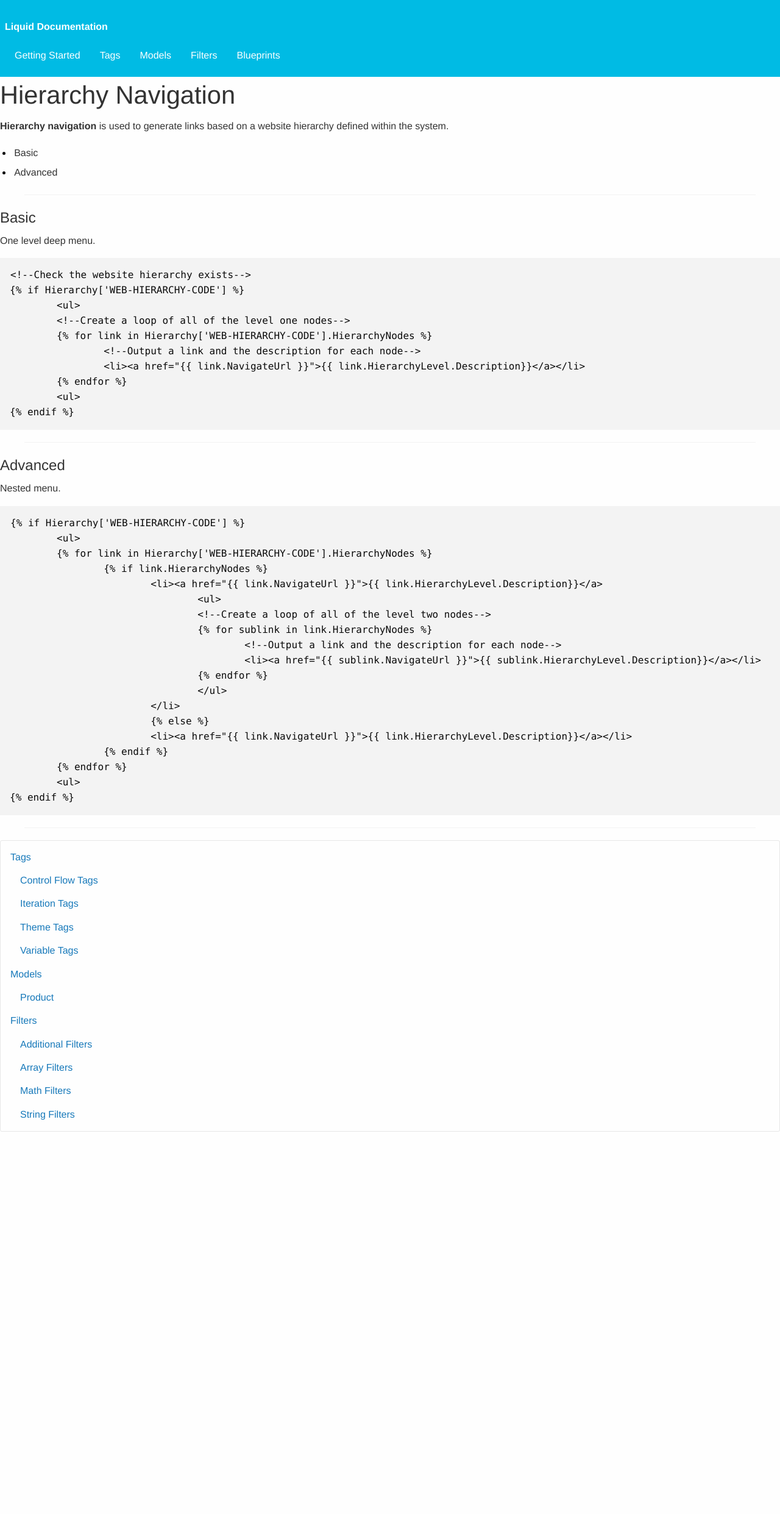
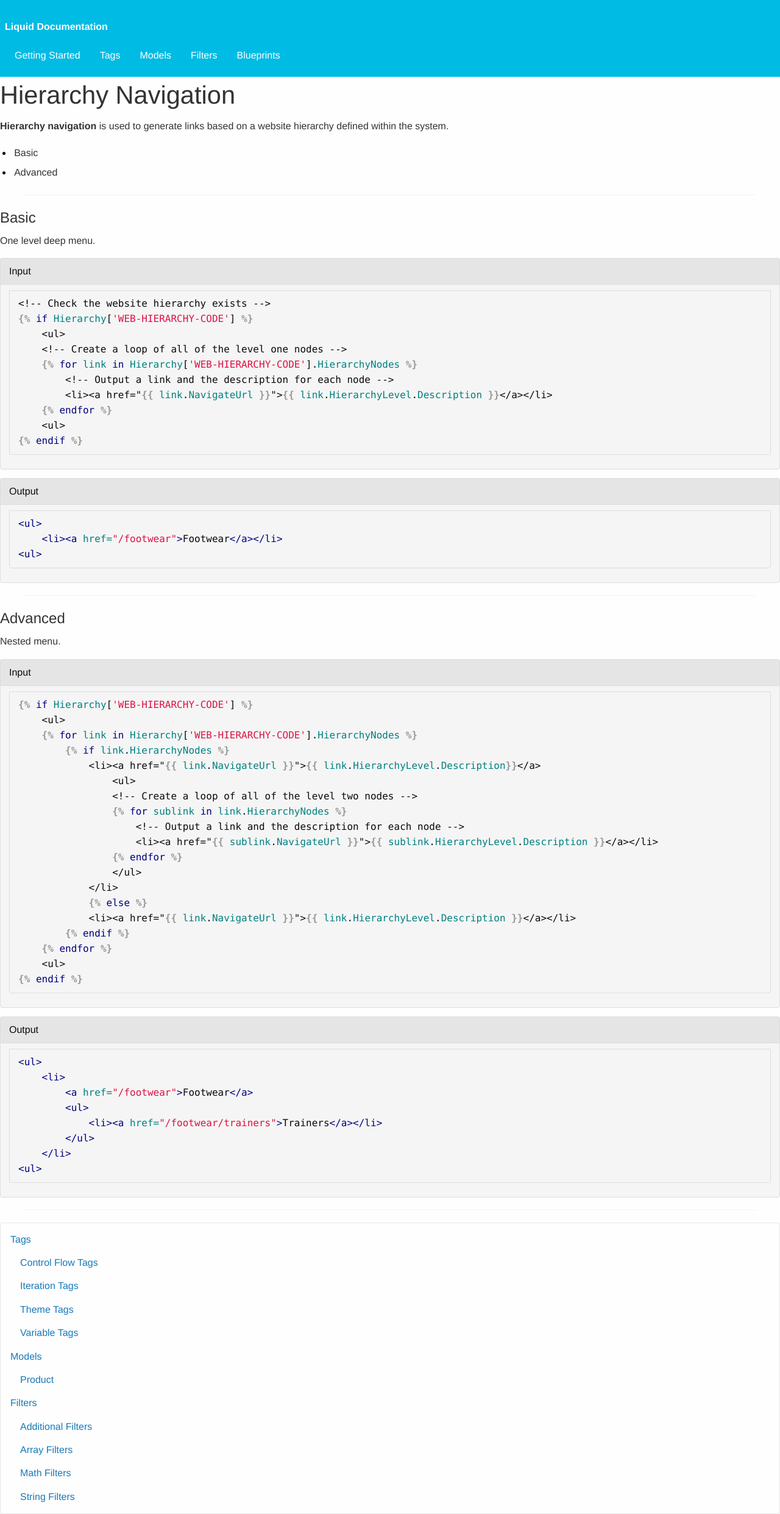
Before and after one commit to Woollins/liquid-docs, a Jekyll site: the page built from docs/_blueprints/hierarchy-navigation.md, in a window 1280 px wide. Shown: the whole page at 61% size. Built offline with Jekyll 4.4.1, drawn with Linux system fonts in a browser that asks for light colours; nearby versions of some CDN libraries; before the commit the page ends 1856 px from its top, so only the background shows below that.

Commit message:
modified highlighters and updated blueprints

````diff
--- a/docs/_blueprints/hierarchy-navigation.md
+++ b/docs/_blueprints/hierarchy-navigation.md
@@ -15,18 +15,29 @@ description: Blueprint for a typical hierarchy navigation.
 <a name="basic"></a>
 ### Basic
 One level deep menu.
+
+<div class="example-title">Input</div>
 {% raw %}
-```
-<!--Check the website hierarchy exists-->
+```liquid
+<!-- Check the website hierarchy exists -->
 {% if Hierarchy['WEB-HIERARCHY-CODE'] %}
 	<ul>
-	<!--Create a loop of all of the level one nodes-->
+	<!-- Create a loop of all of the level one nodes -->
 	{% for link in Hierarchy['WEB-HIERARCHY-CODE'].HierarchyNodes %}
-		<!--Output a link and the description for each node-->
-		<li><a href="{{ link.NavigateUrl }}">{{ link.HierarchyLevel.Description}}</a></li>
+		<!-- Output a link and the description for each node -->
+		<li><a href="{{ link.NavigateUrl }}">{{ link.HierarchyLevel.Description }}</a></li>
 	{% endfor %}
 	<ul>
 {% endif %}
+```
+{% endraw %}
+
+<div class="example-title">Output</div>
+{% raw %}
+```html
+<ul>
+	<li><a href="/footwear">Footwear</a></li>
+<ul>
 ```
 {% endraw %}
 
@@ -35,23 +46,25 @@ One level deep menu.
 <a name="advanced"></a>
 ### Advanced
 Nested menu.
+
+<div class="example-title">Input</div>
 {% raw %}
-```
+```liquid
 {% if Hierarchy['WEB-HIERARCHY-CODE'] %}
 	<ul>
 	{% for link in Hierarchy['WEB-HIERARCHY-CODE'].HierarchyNodes %}
 		{% if link.HierarchyNodes %}
 			<li><a href="{{ link.NavigateUrl }}">{{ link.HierarchyLevel.Description}}</a>
 				<ul>
-				<!--Create a loop of all of the level two nodes-->
+				<!-- Create a loop of all of the level two nodes -->
 				{% for sublink in link.HierarchyNodes %}
-					<!--Output a link and the description for each node-->
-					<li><a href="{{ sublink.NavigateUrl }}">{{ sublink.HierarchyLevel.Description}}</a></li>
+					<!-- Output a link and the description for each node -->
+					<li><a href="{{ sublink.NavigateUrl }}">{{ sublink.HierarchyLevel.Description }}</a></li>
 				{% endfor %}
 				</ul>
 			</li>
 			{% else %}
-			<li><a href="{{ link.NavigateUrl }}">{{ link.HierarchyLevel.Description}}</a></li>
+			<li><a href="{{ link.NavigateUrl }}">{{ link.HierarchyLevel.Description }}</a></li>
 		{% endif %}
 	{% endfor %}
 	<ul>
@@ -59,4 +72,18 @@ Nested menu.
 ```
 {% endraw %}
 
+<div class="example-title">Output</div>
+{% raw %}
+```html
+<ul>
+	<li>
+		<a href="/footwear">Footwear</a>
+		<ul>
+			<li><a href="/footwear/trainers">Trainers</a></li>
+		</ul>
+	</li>
+<ul>
+```
+{% endraw %}
+
 ---
--- a/docs/_config.yml
+++ b/docs/_config.yml
@@ -38,6 +38,11 @@ collections:
 
 # Build settings
 markdown: kramdown
+highlighter: rouge
+
+sass:
+  style: compressed
+
 # theme: minima
 gems:
   - jekyll-feed
--- a/docs/css/app.css
+++ /dev/null
@@ -1,113 +0,0 @@
-h1, h2, h3, h4, h5, h6, p{
-	color: #333;
-}
-
-h1{
-	font-size:2.6rem;
-}
-
-h2{
-	font-size:2rem;
-}
-
-h3{
-	font-size:1.5rem;
-}
-
-hr{
-	border-bottom:1px solid #f3f3f3;
-}
-
-code, kbd{
-	background:#f3f3f3;
-	border:1px solid #f3f3f3;
-	padding:0;
-}
-
-.highlighter-rouge{
-	margin-bottom:1rem;
-	background:#f3f3f3;
-	padding:1rem;
-}
-
-p code{
-	background:none;
-	border:none;
-}
-
-p .highlighter-rouge{
-	margin-bottom:0;
-	background:none;
-	padding:0;
-}
-
-
-.top-bar{
-	background:#00bbe4;
-	margin-bottom:1px;
-}
-
-.top-bar ul{
-	background:none;
-	border:none;
-}
-
-.top-bar a{
-	color:#fff;
-}
-
-.top-bar .top-bar-title{
-	font-weight:bold;
-	padding-top:1rem;
-}
-
-.menu{
-    border: 1px solid #e7e7e7;
-    border-radius: 3px;
-    color: #777777;
-    padding:0.5rem 0;
-}
-
-.menu.nested{
-	border:none;
-	border-radius:0;
-	padding:0;
-}
-
-.large-10 ul li{
-	padding:0.2rem;
-}
-
-.large-10 ul li a{
-	color:#333;
-
-}
-
-.large-10 ul li a:hover{
-	text-decoration:underline;
-}
-
-.lightbg{
-	background:#f3f8f9;
-	min-height:400px;
-}
-
-.lightbg h1{
-	margin-top:8rem;
-	font-size:3rem;
-}
-
-.lightbg h1 span{
-	font-weight:bold;
-	color:#00bbe4;
-}
-
-.lightbg h1 strong{
-	font-weight:normal;
-	color:#fff;
-	background:#00bbe4;
-}
-
-.lightbg p{
-	font-size:1.5rem;
-}
--- /dev/null
+++ b/docs/css/app.scss
@@ -0,0 +1,189 @@
+---
+# Front matter comment to ensure Jekyll properly reads file.
+---
+
+h1, h2, h3, h4, h5, h6, p{
+	color: #333;
+}
+
+h1{
+	font-size:2.6rem;
+}
+
+h2{
+	font-size:2rem;
+}
+
+h3{
+	font-size:1.5rem;
+}
+
+hr{
+	border-bottom:1px solid #f3f3f3;
+}
+
+code{
+	background:none;
+	border:none;
+}
+
+p .highlighter-rouge{
+	margin-bottom:0;
+	background:none;
+	padding:0;
+}
+
+
+.top-bar{
+	background:#00bbe4;
+	margin-bottom:1px;
+}
+
+.top-bar ul{
+	background:none;
+	border:none;
+}
+
+.top-bar a{
+	color:#fff;
+}
+
+.top-bar .top-bar-title{
+	font-weight:bold;
+	padding-top:1rem;
+}
+
+.menu{
+    border: 1px solid #e7e7e7;
+    border-radius: 3px;
+    color: #777777;
+    padding:0.5rem 0;
+}
+
+.menu.nested{
+	border:none;
+	border-radius:0;
+	padding:0;
+}
+
+.large-10 ul li{
+	padding:0.2rem;
+}
+
+.large-10 ul li a{
+	color:#333;
+
+}
+
+.large-10 ul li a:hover{
+	text-decoration:underline;
+}
+
+.lightbg{
+	background:#f3f8f9;
+	min-height:400px;
+}
+
+.lightbg h1{
+	margin-top:8rem;
+	font-size:3rem;
+}
+
+.lightbg h1 span{
+	font-weight:bold;
+	color:#00bbe4;
+}
+
+.lightbg h1 strong{
+	font-weight:normal;
+	color:#fff;
+	background:#00bbe4;
+}
+
+.lightbg p{
+	font-size:1.5rem;
+}
+
+.example-title{
+	padding: 9px 14px;
+    background-color: #e5e5e5;
+    border: 1px solid #dddddd;
+    border-bottom:none;
+    border-radius: 4px 4px 0 0;
+}
+
+.highlight{
+	padding: 9px 14px;
+    margin-bottom: 14px;
+    background-color: #f5f5f5;
+    border: 1px solid #dddddd;
+    border-radius: 0 0 4px 4px;
+    overflow: auto;
+
+	/** Syntax highlighting styles */
+	.c { color: #998; font-style: italic; }
+	.err { color: #a61717; background-color: #e3d2d2; }
+	.k { font-weight: bold; }
+	.o { font-weight: bold; }
+	.cm { color: #998; font-style: italic; }
+	.cp { color: #999; font-weight: bold; }
+	.c1 { color: #998; font-style: italic; }
+	.cs { color: #999; font-weight: bold; font-style: italic; }
+	.gd { color: #000; background-color: #fdd; }
+	.gd .x { color: #000; background-color: #faa; }
+	.ge { font-style: italic; }
+	.gr { color: #a00; }
+	.gh { color: #999; }
+	.gi { color: #000; background-color: #dfd; }
+	.gi .x { color: #000; background-color: #afa; }
+	.go { color: #888; }
+	.gp { color: #555; }
+	.gs { font-weight: bold; }
+	.gu { color: #aaa; }
+	.gt { color: #a00; }
+	.kc { font-weight: bold; }
+	.kd { font-weight: bold; }
+	.kp { font-weight: bold; }
+	.kr { font-weight: bold; }
+	.kt { color: #458; font-weight: bold; }
+	.m { color: #099; }
+	.s { color: #d14; }
+	.na { color: #008080; }
+	.nb { color: #0086B3; }
+	.nc { color: #458; font-weight: bold; }
+	.no { color: #008080; }
+	.ni { color: #800080; }
+	.ne { color: #900; font-weight: bold; }
+	.nf { color: #900; font-weight: bold; }
+	.nn { color: #555; }
+	.nt { color: #000080; }
+	.nv { color: #008080; }
+	.ow { font-weight: bold; }
+	.w { color: #bbb; }
+	.mf { color: #099; }
+	.mh { color: #099; }
+	.mi { color: #099; }
+	.mo { color: #099; }
+	.sb { color: #d14; }
+	.sc { color: #d14; }
+	.sd { color: #d14; }
+	.s2 { color: #d14; }
+	.se { color: #d14; }
+	.sh { color: #d14; }
+	.si { color: #d14; }
+	.sx { color: #d14; }
+	.sr { color: #009926; }
+	.s1 { color: #d14; }
+	.ss { color: #990073; }
+	.bp { color: #999; }
+	.vc { color: #008080; }
+	.vg { color: #008080; }
+	.vi { color: #008080; }
+	.il { color: #099; }
+
+}
+
+code{padding:0!important;}
+pre {-moz-tab-size: 4;} /* Code for Firefox */
+pre {-o-tab-size: 4;} /* Code for Opera 10.6-12.1 */
+pre {tab-size: 4;}
````
